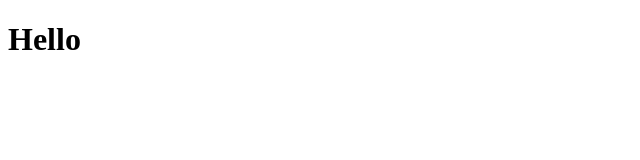
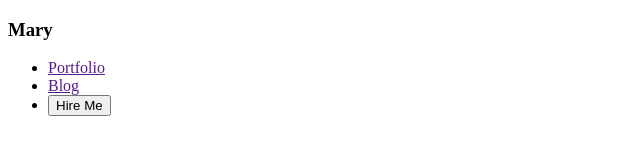
Before and after one commit to SharminMily/portfolio-htmlcss, a plain HTML site: page index.html in a window 1280 px wide. Shown: the whole page, without its empty margins (0-640 px from the left). Drawn offline with Linux system fonts and the light colour scheme.

Commit message:
header commit

```diff
--- a/index.html
+++ b/index.html
@@ -3,9 +3,20 @@
 <head>
     <meta charset="UTF-8">
     <meta name="viewport" content="width=device-width, initial-scale=1.0">
-    <title>Document</title>
+    <title>Portfolio-Html-Css</title>
 </head>
 <body>
-    <h1>Hello</h1>
+    <header>
+        <nav>
+            <h3>Mary</h3>
+            <ul>
+                <li><a href="">Portfolio</a></li>
+                <li><a href="">Blog</a></li>
+                <li><button>Hire Me</button></li>
+            </ul>
+        </nav>
+    </header>
+    <main></main>
+    <footer></footer>
 </body>
 </html>
```
Also changed, not shown: images/developer.png (added), images/hardy.png (added), images/header_bg.png (added), images/icons/facebook.png (added), images/icons/insta.png (added), images/icons/js.png (added), images/icons/mongo.png (added), images/icons/nodejs.png (added), images/icons/react.png (added), images/icons/twitter.png (added).
